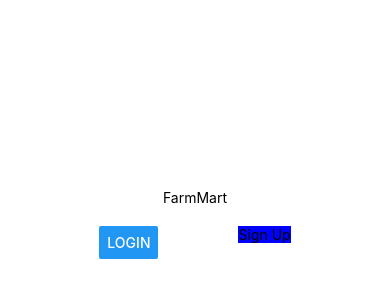
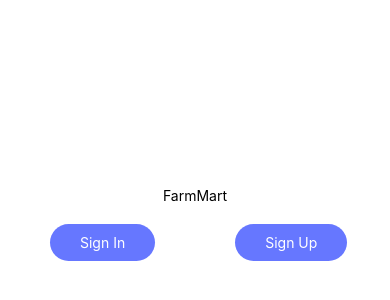
Before and after one commit to davidofir/FarmMart, a React Native app: screen / in a window 390 px wide. Shown: the part 188-488 px from the top of the page. Built offline with nearby package versions, Linux system fonts and the light colour scheme.

Commit message:
added a button functional component

```diff
--- a/App.js
+++ b/App.js
@@ -2,18 +2,17 @@ import { StatusBar } from 'expo-status-bar';
 import React from 'react';
 import { Button, StyleSheet, Text, View,TouchableOpacity } from 'react-native';
 import Colors from './constants/colors';
+import ButtonComponent from './components/ButtonComponent';
 export default function App() {
   return (
     <View style={styles.container}>
       <Text>FarmMart</Text>
       <View style={styles.buttons}>
         <View style={styles.buttonContainer}>
-          <Button title="Login"/>
+        <ButtonComponent buttonTitle="Sign In"/>
       </View>
         <View style={styles.buttonContainer}>
-          <TouchableOpacity>
-            <Text style={styles.button}>Sign Up</Text>
-            </TouchableOpacity>
+          <ButtonComponent buttonTitle="Sign Up"/>
         </View>
       </View>
       <StatusBar style="auto" />
--- /dev/null
+++ b/components/ButtonComponent.js
@@ -0,0 +1,20 @@
+import React from 'react';
+import {View,TouchableOpacity,Text,StyleSheet} from 'react-native';
+import Colors from '../constants/colors';
+const buttonComponent = props =>{
+    return(
+    <TouchableOpacity>
+        <Text style={styles.button}>{props.buttonTitle}</Text>
+    </TouchableOpacity>
+    );
+}
+const styles = StyleSheet.create({
+    button:{
+        backgroundColor:Colors.primary,
+        paddingHorizontal:30,
+        paddingVertical:10,
+        color:Colors.secondary,
+        borderRadius:50
+    },
+});
+export default buttonComponent;
--- a/constants/colors.js
+++ b/constants/colors.js
@@ -1,3 +1,4 @@
 export default {
-    primary:'blue'
+    primary:'#6677FF',
+    secondary:"white"
 };
```
